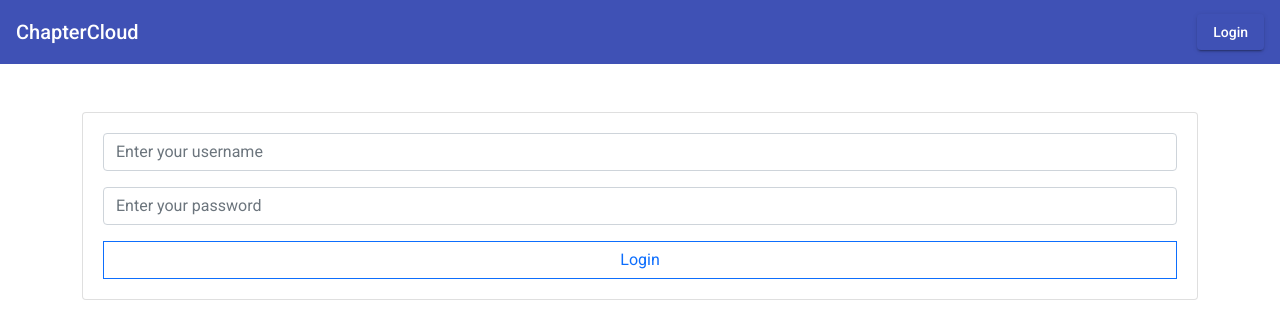
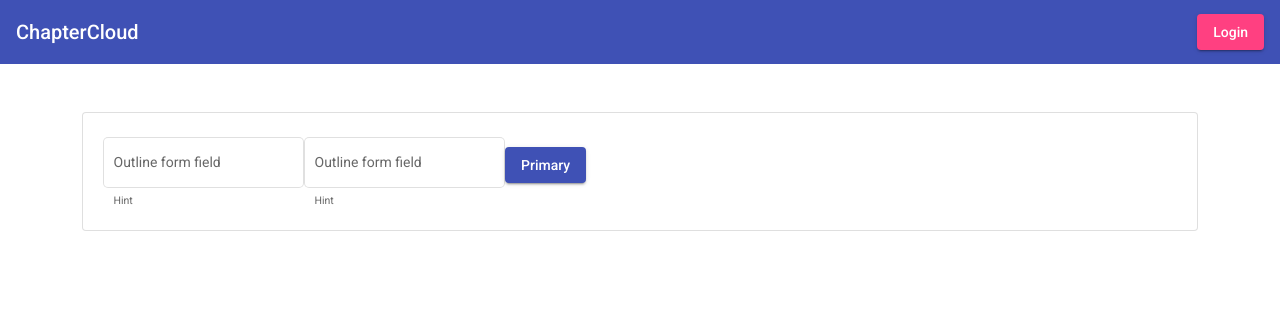
Before and after one commit to Daniel-r-r/RomeroTFC, an Angular app in the folder Romero_ecommerce_front/: page /login in a window 1280 px wide. Shown: the top 336 px of the page. Built offline with nearby package versions, Linux system fonts and the light colour scheme.

Commit message:
modification botones y formulario bootstrap -> material 2

```diff
--- a/Romero_ecommerce_front/src/app/header/header.component.html
+++ b/Romero_ecommerce_front/src/app/header/header.component.html
@@ -4,7 +4,7 @@
   </span>
   <span class="space-buttons"></span>
 
-   <button *ngIf="! isLoggedIn()" routerLink="/login" mat-raised-button color="primary">
+   <button *ngIf="! isLoggedIn()" routerLink="/login" mat-raised-button color="accent">
     Login
    </button>
    <button *ngIf="isLoggedIn()" (click)="logout()" mat-raised-button color="warn">
--- a/Romero_ecommerce_front/src/app/login/login.component.html
+++ b/Romero_ecommerce_front/src/app/login/login.component.html
@@ -1,25 +1,49 @@
 <div class="container mt-5">
-    <div class="card" style="padding: 20px;">
+    <div class="card" style="padding: 20px">
         <form #loginForm="ngForm" (ngSubmit)="login(loginForm)">
-            <input type="text"
+
+            <mat-form-field appearance="outline">
+                <mat-label>Outline form field</mat-label>
+                <input matInput
+                    ngModel
+                    name="userName"
+                    id="userName"
+                    placeholder="Placeholder" />
+                <mat-hint>Hint</mat-hint>
+            </mat-form-field>
+
+            <mat-form-field appearance="outline">
+                <mat-label>Outline form field</mat-label>
+                <input matInput
+                    placeholder="Placeholder" />
+                <mat-hint>Hint</mat-hint>
+            </mat-form-field>
+
+            <button mat-raised-button color="primary">Primary</button>
+
+            <!-- <input
+        type="text"
         ngModel
         name="userName"
         id="userName"
         placeholder="Enter your username"
         class="form-control mb-3"
-            >
+      />
 
-            <input type="password"
+      <input
+        type="password"
         ngModel
         name="userPassword"
         id="userPassword"
         placeholder="Enter your password"
         class="form-control mb-3"
-            >
+      />
 
-            <input type="submit"
+      <input
+        type="submit"
         value="Login"
-            class="btn btn-outline-primary form-control rounded-0">
+        class="btn btn-outline-primary form-control rounded-0"
+      /> -->
         </form>
     </div>
 </div>
--- a/Romero_ecommerce_front/src/index.html
+++ b/Romero_ecommerce_front/src/index.html
@@ -2,7 +2,7 @@
 <html lang="en">
 <head>
   <meta charset="utf-8">
-  <title>JwtYoutubeUi</title>
+  <title>RomeroTFC</title>
   <base href="/">
   <meta name="viewport" content="width=device-width, initial-scale=1">
   <link rel="icon" type="image/x-icon" href="favicon.ico">
```
Also changed, not shown: Romero_ecommerce_front/src/app/app.module.ts (+8 -2 lines), 1 other file (tests, documents, lock files or other folders). Lines whose indentation alone changed are shown as unchanged.
